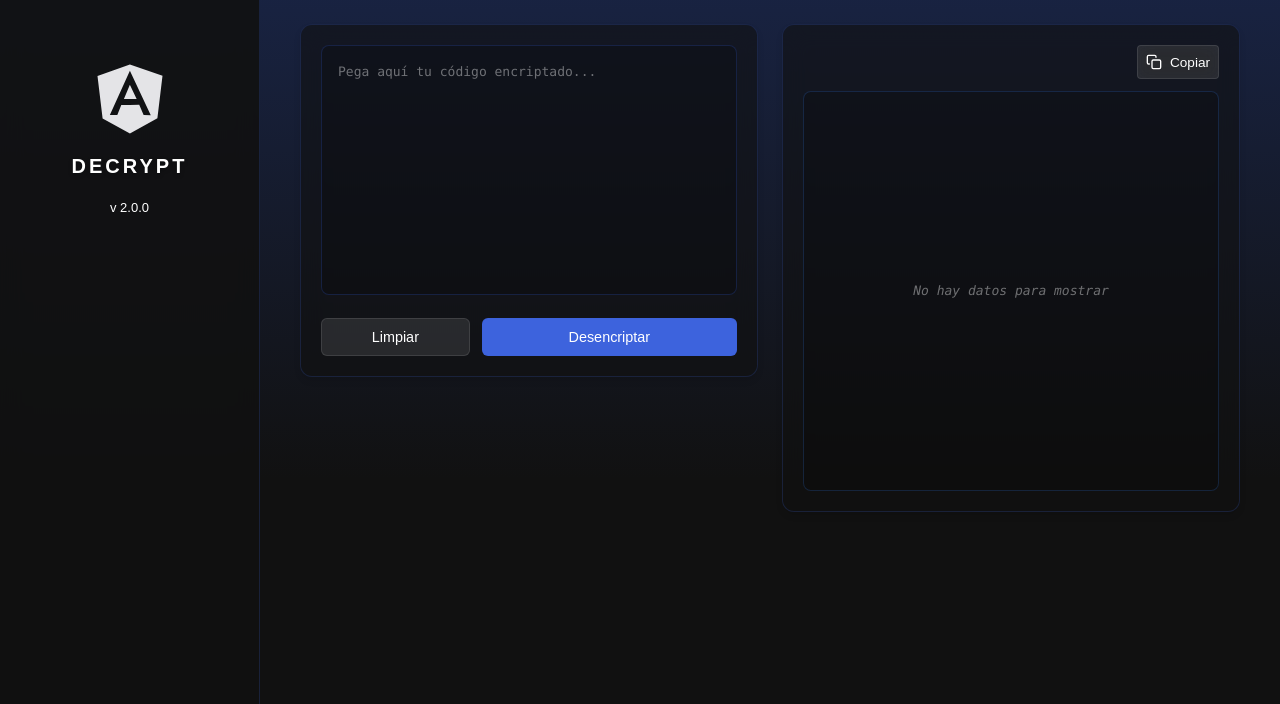
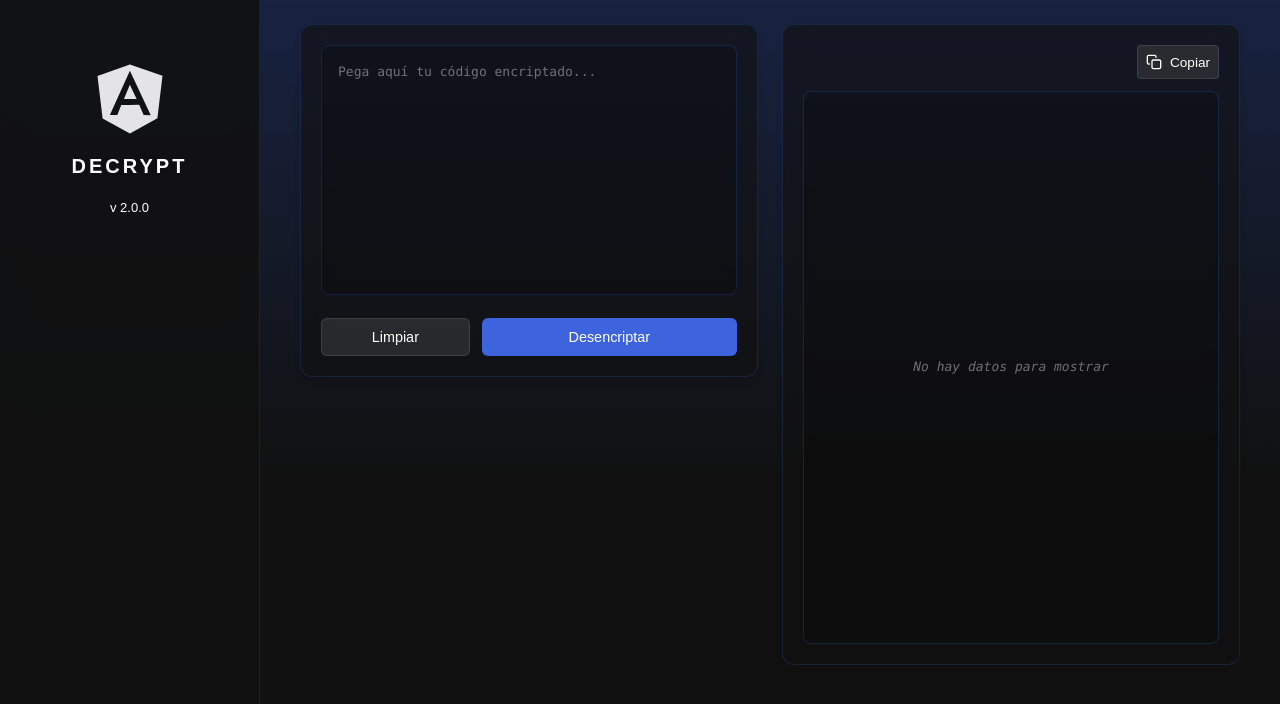
Before and after one commit to NestorM14/decryption, an Angular app: page / in a window 1280 px wide. Shown: the top 704 px of the page. Built offline with nearby package versions, Linux system fonts and the light colour scheme.

Commit message:
🎨 Mayor altura para la section del code-output

```diff
--- a/src/app/app.component.scss
+++ b/src/app/app.component.scss
@@ -272,7 +272,7 @@
   font-family: 'JetBrains Mono', 'Monaco', 'Consolas', monospace;
   font-size: 13px;
   line-height: 1.6;
-  height: 400px; // Aumentado la altura para JSON
+  height: 553px; // Aumentado la altura para JSON
   border: 1px solid rgba(59, 130, 246, 0.2);
   overflow: auto;
   transition: all 0.3s ease;
```
